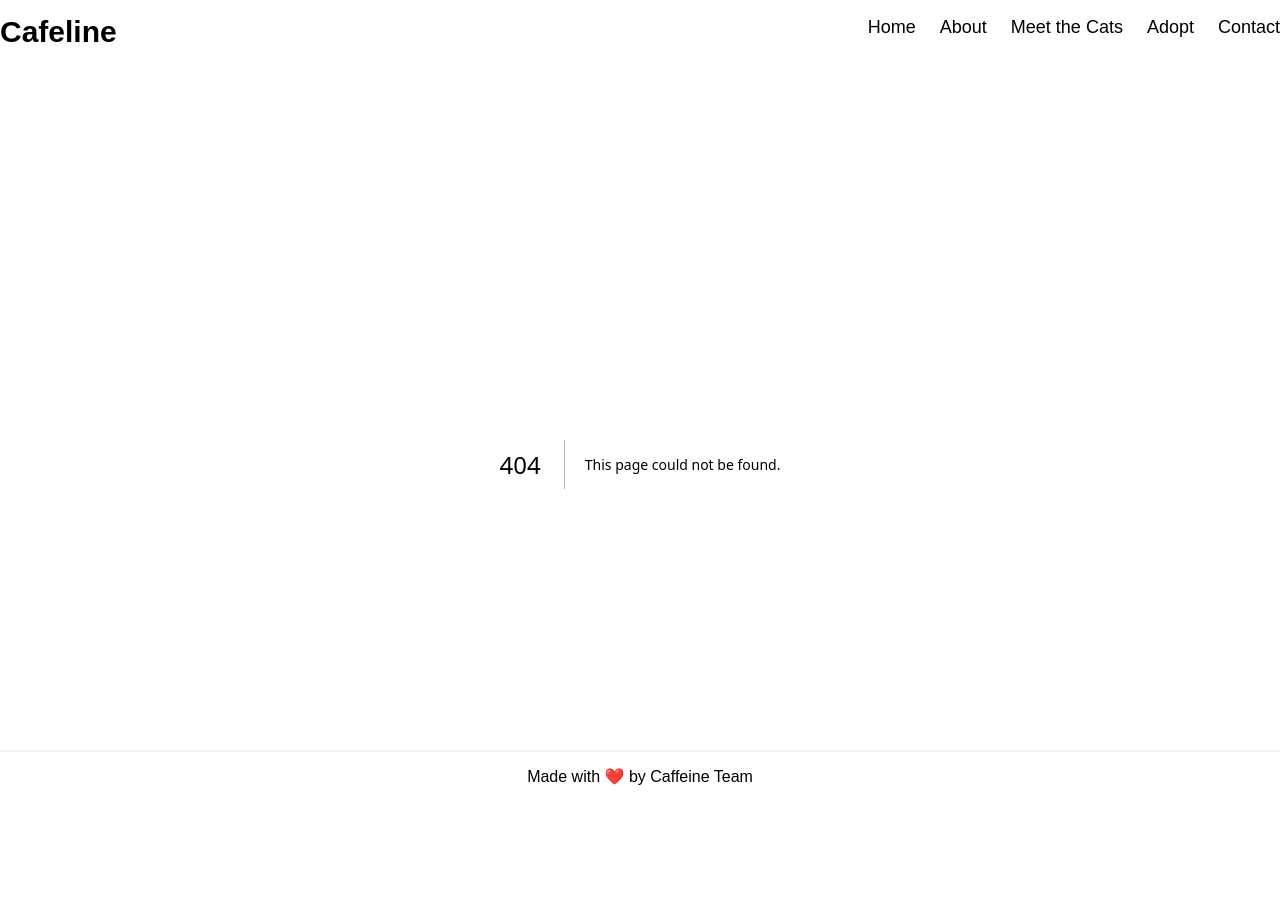
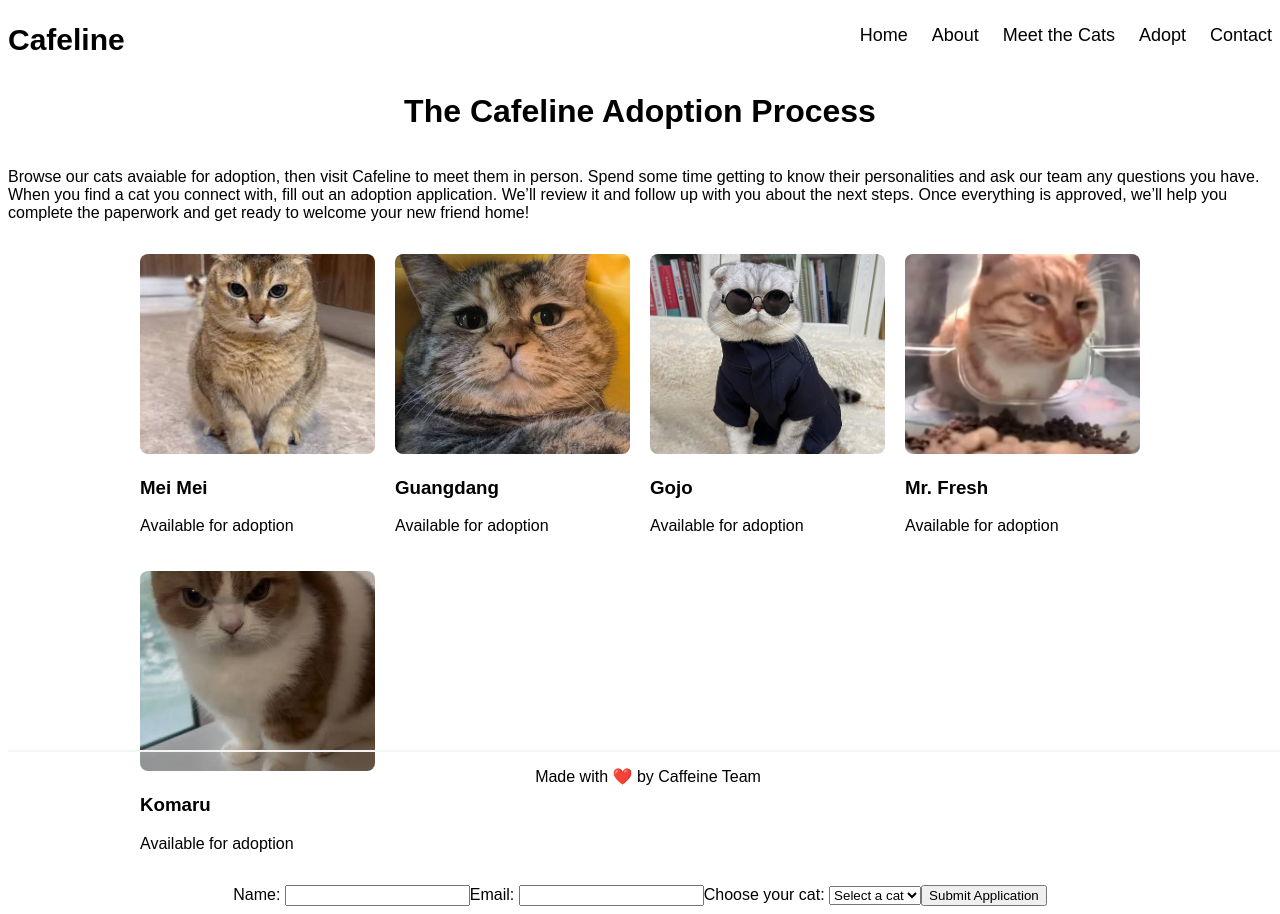
Before and after one commit to sanchitamodi/Cafeline-Team1, a Next.js app: page /adopt in a window 1280 px wide. Before the commit this address had no page. Before the commit the page ends 864 px from the top, so only its background shows below. Built offline with nearby package versions, Linux system fonts and the light colour scheme; a web font is replaced by a local one.

Commit message:
Added adoption page

```diff
--- /dev/null
+++ b/src/app/adopt/adopt.module.css
@@ -0,0 +1,24 @@
+.page {
+  align-items: center;
+  display: flex;
+  flex-direction: column;
+  align-items: center;
+  justify-content: center;
+}
+
+.image {
+  width: 100%;
+  height: 200px;
+  object-fit: cover;
+  border-radius: 8px;
+}
+
+.list {
+  display: grid;
+  grid-template-columns: repeat(auto-fit, minmax(220px, 1fr));
+  gap: 20px;
+  width: 100%;
+  max-width: 1000px;
+  padding: 0;
+  list-style: none;
+}
--- /dev/null
+++ b/src/app/adopt/page.tsx
@@ -0,0 +1,64 @@
+"use client";
+
+import { cats } from "../example/data";
+import { useState, FormEvent } from "react";
+import styles from "./adopt.module.css";
+
+export default function Adopt() {
+  const [submitted, setSubmitted] = useState(false);
+
+  function handleSubmit(event: FormEvent<HTMLFormElement>) {
+    event.preventDefault();
+    setSubmitted(true);
+  }
+
+  return (
+    <main className={styles.page}>
+      <h1>The Cafeline Adoption Process</h1>
+      <p>
+        Browse our cats avaiable for adoption, then visit Cafeline to meet them in person. Spend some time getting to
+        know their personalities and ask our team any questions you have. When you find a cat you connect with, fill out
+        an adoption application. We’ll review it and follow up with you about the next steps. Once everything is
+        approved, we’ll help you complete the paperwork and get ready to welcome your new friend home!
+      </p>
+
+      <ul className={styles.list}>
+        {cats
+          .filter((cat) => cat.available)
+          .map((cat) => (
+            <li key={cat.id}>
+              <article>
+                <img src={cat.image} alt={cat.name} width={240} height={240} className={styles.image} />
+                <h3>{cat.name}</h3>
+                <p>Available for adoption</p>
+              </article>
+            </li>
+          ))}
+      </ul>
+
+      <form id="contact-form" onSubmit={handleSubmit}>
+        <label htmlFor="name">Name: </label>
+        <input id="name" name="name" type="text" required />
+
+        <label htmlFor="email">Email: </label>
+        <input id="email" name="email" type="email" required />
+
+        <label htmlFor="select-cat">Choose your cat: </label>
+        <select id="cat" name="catId" defaultValue="" required>
+          <option value="" disabled>
+            Select a cat
+          </option>
+          {cats
+            .filter((cat) => cat.available)
+            .map((cat) => (
+              <option key={cat.id} value={cat.id}>
+                {cat.name}
+              </option>
+            ))}
+        </select>
+        <button type="submit">Submit Application</button>
+        {submitted && <p>Your Application was submitted! </p>}
+      </form>
+    </main>
+  );
+}
```
